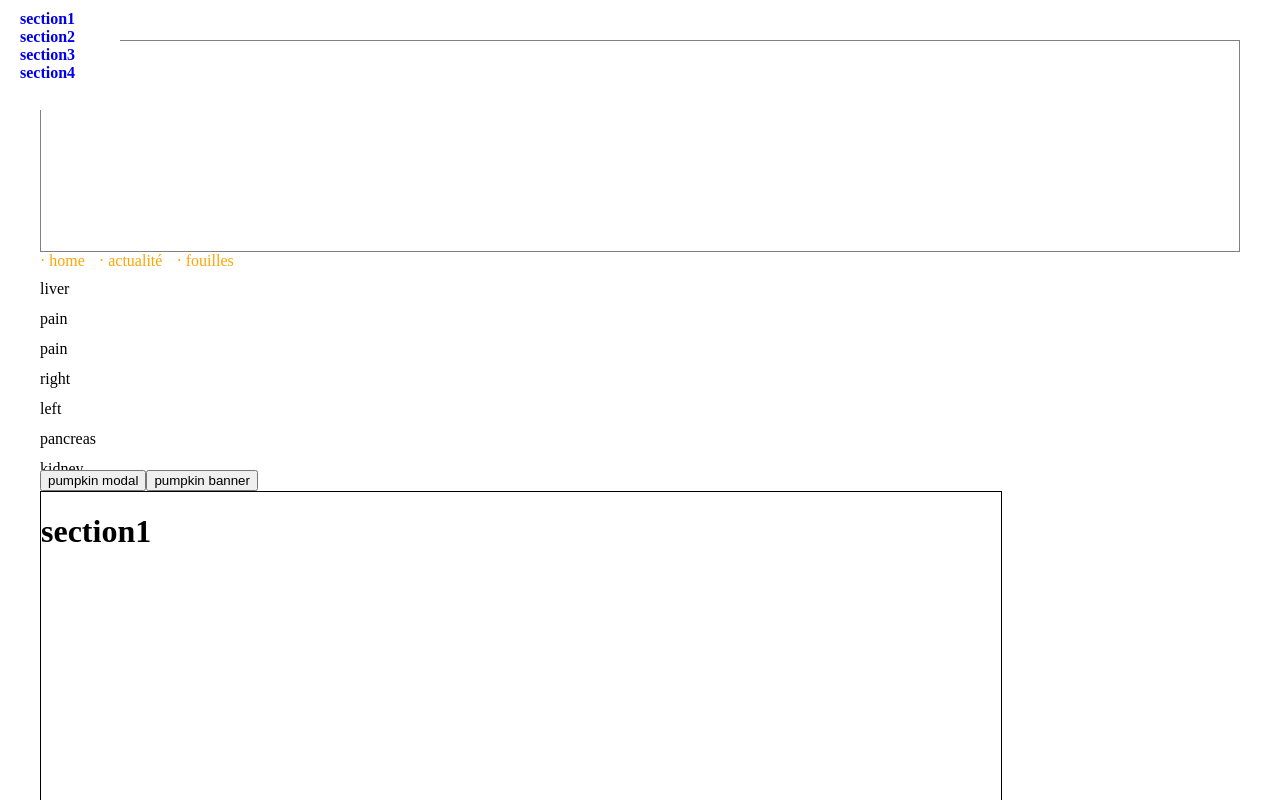
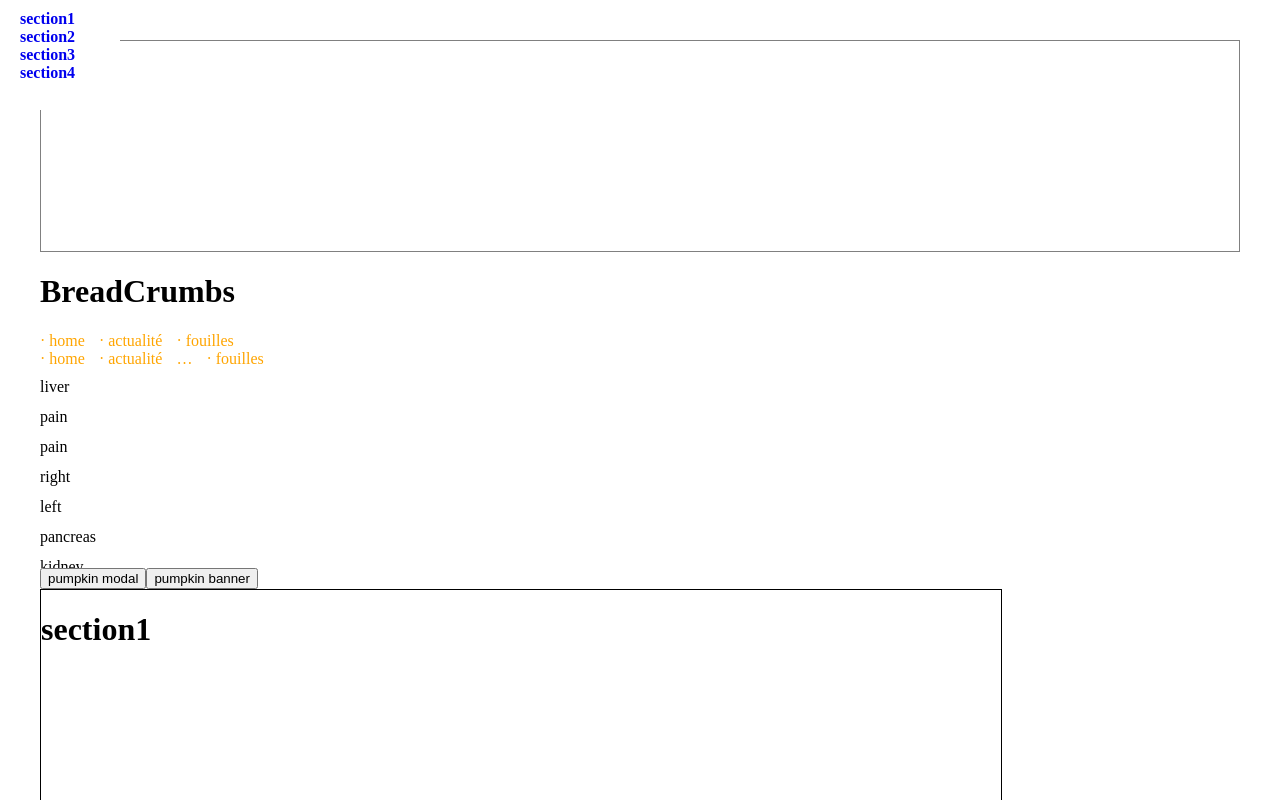
Before and after one commit to Harrisson-/pumpkin, a Vue app: page / in a window 1280 px wide. Shown: the top 800 px of the page. Built offline with nearby package versions, Linux system fonts and the light colour scheme.

Commit message:
feat: implement new behaviour for long breadcrumb, fix non providing required props error, implement first step of pumpkin stepper

```diff
--- a/src/App.vue
+++ b/src/App.vue
@@ -63,6 +63,33 @@ const crumbs = [
   {
     name: "fouilles",
     link: "https://www.inrap.fr/chroniques-de-site/recherche",
+  },
+];
+
+const longCrumbs = [
+  {
+    name: "home",
+    link: "#",
+  },
+  {
+    name: "actualité",
+    link: "#",
+  },
+  {
+    name: "tata",
+    link: "#",
+  },
+  {
+    name: "toto",
+    link: "#",
+  },
+  {
+    name: "titi",
+    link: "#",
+  },
+  {
+    name: "fouilles",
+    link: "#",
   },
 ];
 
@@ -137,7 +164,9 @@ function closeBanner(modalOpen) {
 
   <main>
     <Tags :given-tags="filteredTags.value" @search-word="searchHashtag" />
+    <h1>BreadCrumbs</h1>
     <Breadcrumb :crumbs="crumbs" />
+    <Breadcrumb :crumbs="longCrumbs" />
     <!-- NEED REWORK -->
     <!-- <div
       class="intersection-wrapper"
@@ -165,6 +194,7 @@ function closeBanner(modalOpen) {
         :key="item.name"
         :unique-key="index"
         :animationDelay="200"
+        :parent="'solo-wrapper'"
       >
         <div class="item-solo">
           {{ item.name }}
--- a/src/components/pumpkin-crumb.vue
+++ b/src/components/pumpkin-crumb.vue
@@ -1,4 +1,6 @@
 <script setup>
+import { ref, computed, onMounted } from "vue";
+
 const props = defineProps({
   crumbs: {
     type: Array,
@@ -7,10 +9,54 @@ const props = defineProps({
     },
   },
 });
+
+let crop = ref(false);
+let openDialog = ref(false);
+let startCrumbs, lastCrumb, selectCrumbs;
+let linkDialog;
+
+if (props.crumbs.length > 4) {
+  crop.value = true;
+  lastCrumb = computed(() => props.crumbs.slice(-1)[0]);
+  startCrumbs = computed(() => props.crumbs.slice(0, 2));
+  selectCrumbs = computed(() => props.crumbs.slice(3, -1));
+}
+
+function showLinks() {
+  // AVOID DIALOG
+  if (!openDialog.value){
+    linkDialog.showModal();
+  } else {
+    linkDialog.close();
+  }
+  openDialog.value = !openDialog.value;
+}
+
+onMounted(() => {
+  linkDialog = document.getElementById("linkDialog");
+});
 </script>
 
 <template>
-  <div class="container-crumb">
+  <div class="container-crumb" v-if="crop">
+    <span v-for="startCrumb in startCrumbs" :key="startCrumb">
+      <a :href="startCrumb.link"> &middot; {{ startCrumb.name }} </a>
+    </span>
+    <span>
+      <a v-on:click="showLinks"> &hellip; </a>
+      <!-- AVOID DIALOG -->
+      <dialog id="linkDialog">
+        <span v-for="selectCrumb in selectCrumbs" :key="selectCrumb.name">
+          <a :href="selectCrumb.link">{{ selectCrumb.name }}</a>
+        </span>
+      </dialog>
+      <!-- AVOID DIALOG -->
+    </span>
+    <span>
+      <a :href="lastCrumb.link"> &middot; {{ lastCrumb.name }} </a>
+    </span>
+  </div>
+  <div class="container-crumb" v-else>
     <span v-for="crumb in props.crumbs" :key="crumb.name">
       <a :href="crumb.link"> &middot; {{ crumb.name }} </a>
     </span>
```
Also changed, not shown: src/components/pumpkin-stepper.vue (added, +21 -0 lines).
